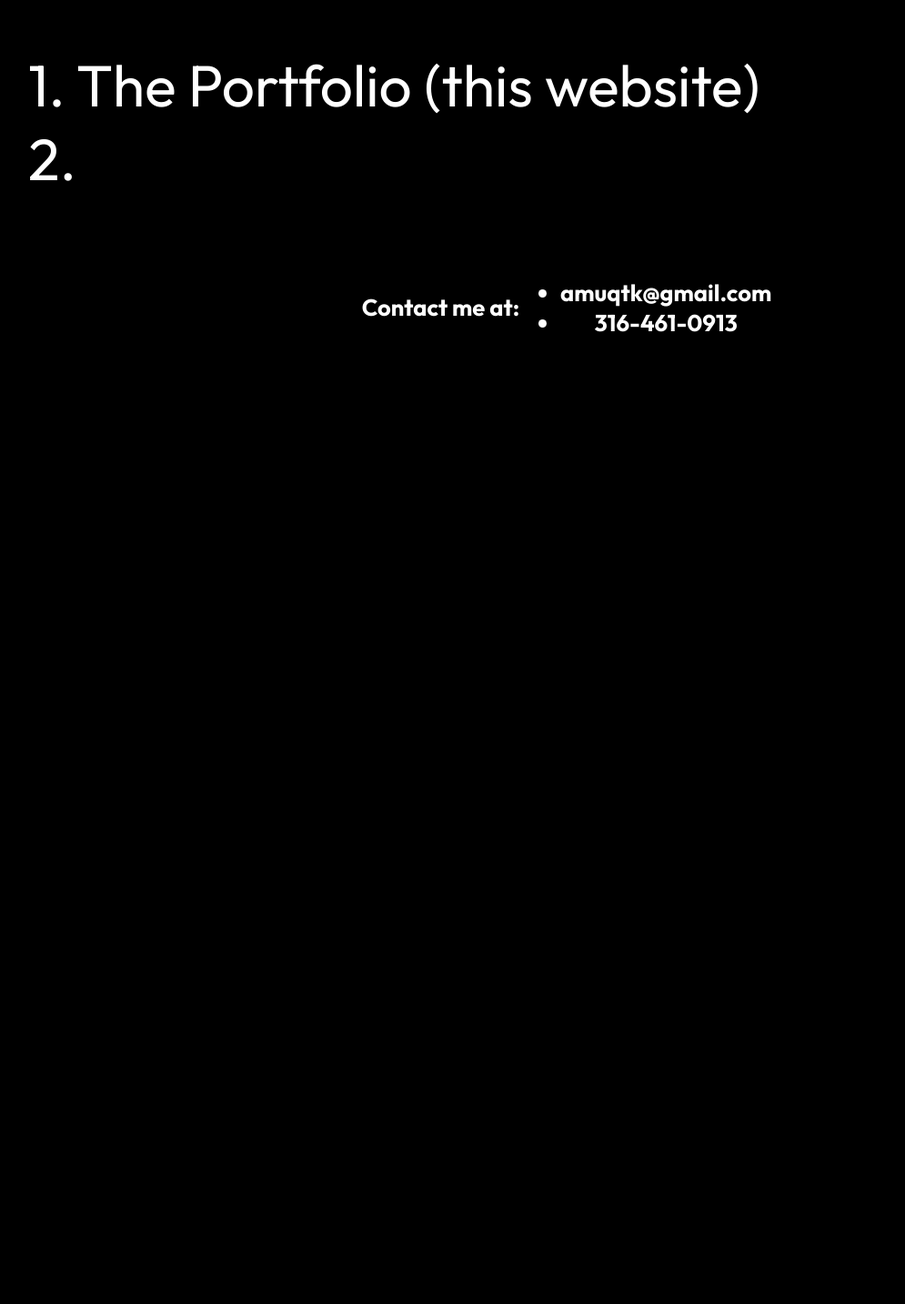
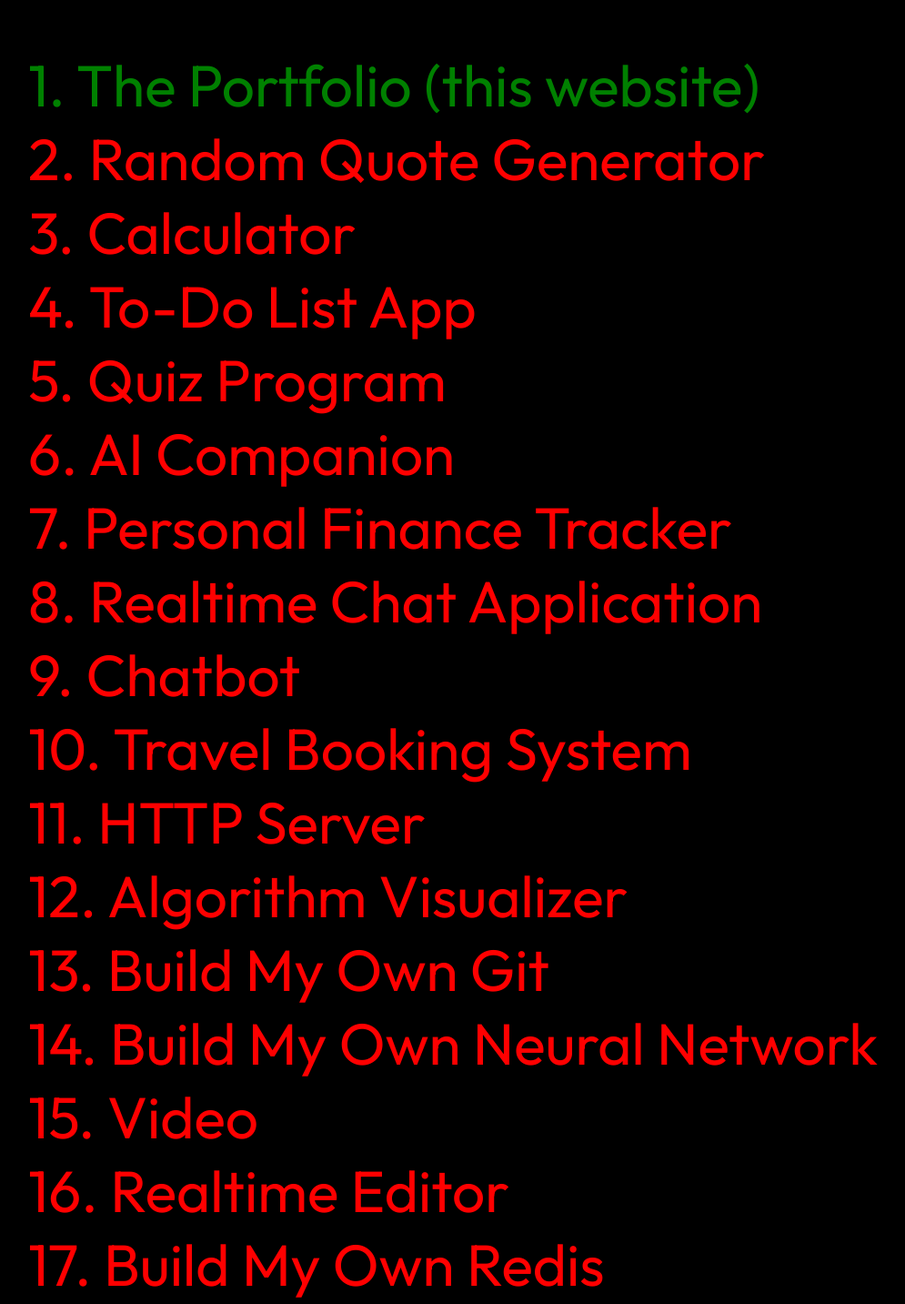
Before and after one commit to Planta703/Portfolio, a plain HTML site: page index.html in a window 1280 px wide. Shown: the part 180-1613 px from the top of the page at 91% size, without its empty margins (17-1012 px from the left). Before the commit the page ends 800 px from the top, so only its background shows below. Drawn offline with Linux system fonts and the light colour scheme.

Commit message:
Portfolio Complete?!

```diff
--- a/index.html
+++ b/index.html
@@ -9,11 +9,62 @@
     Portfolio
 </header>
 <ul class="portfolio">
-    <li class="the_portfolio">
+    <li id="complete">
         1. The Portfolio (this website)
     </li>
-    <li>
-        2.
+    <li id="will_do">
+        2. Random Quote Generator
+    </li>
+    <li id="will_do">
+        3. Calculator
+    </li>
+    <li id="will_do">
+        4. To-Do List App
+    </li>
+    <li id="will_do">
+        5. Quiz Program
+    </li>
+    <li id="will_do">
+        6. AI Companion
+    </li>
+    <li id="will_do">
+        7. Personal Finance Tracker
+    </li>
+    <li id="will_do">
+        8. Realtime Chat Application
+    </li>
+    <li id="will_do">
+        9. Chatbot
+    </li>
+    <li id="will_do">
+        10. Travel Booking System
+    </li>
+    <li id="will_do">
+        11. HTTP Server
+    </li>
+    <li id="will_do">
+        12. Algorithm Visualizer
+    </li>
+    <li id="will_do">
+        13. Build My Own Git
+    </li>
+    <li id="will_do">
+        14. Build My Own Neural Network
+    </li>
+    <li id="will_do">
+        15. Video
+    </li>
+    <li id="will_do">
+        16. Realtime Editor
+    </li>
+    <li id="will_do">
+        17. Build My Own Redis
+    </li>
+    <li id="will_do">
+        18. Build My Own Bit Torrent
+    </li>
+    <li id="will_do">
+        19. Build My Own Database
     </li>
 </ul>
 <h1 class="contact">
--- a/style.css
+++ b/style.css
@@ -38,4 +38,16 @@
         font-size: 2vw;
         text-align: center;
     }
+
+    #complete {
+        color: green;
+    }
+
+    #doing {
+        color: yellow;
+    }
+
+    #will_do {
+        color: red;
+    }
 }
```
